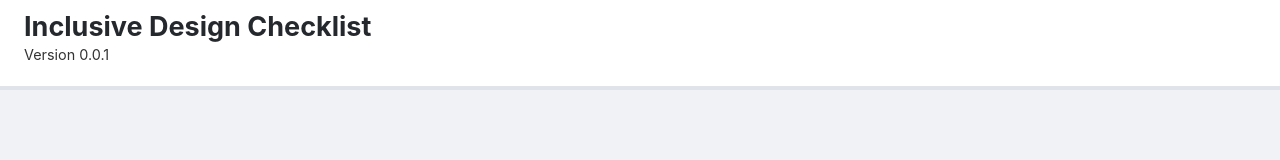
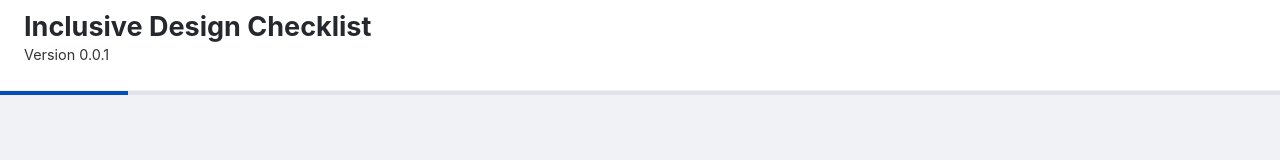
Before and after one commit to tsuiui/inclusive-design-checklist, a Gatsby site: page / in a window 1280 px wide. Shown: the top 160 px of the page. Built offline with nearby package versions, Linux system fonts and the light colour scheme; Gatsby itself is replaced by a stand-in of ours.

Commit message:
Adding progress bar

```diff
--- a/src/components/header.css
+++ b/src/components/header.css
@@ -1,10 +1,11 @@
 .header {
   background-color: #ffffff;
-  border-bottom: 4px solid #e0e4ea;
   height: 90px;
   display: flex;
   flex-direction: column;
+  position: relative;
   padding: 12px 0 12px 24px;
+  box-sizing: border-box;
 }
 
 .header__title {
--- a/src/components/header.js
+++ b/src/components/header.js
@@ -1,15 +1,19 @@
 import React from "react"
 import { Link } from "gatsby"
 import PropTypes from "prop-types"
+import Progress from "./progress"
 import "./header.css"
 
 const Header = ({ siteTitle }) => (
+  <>
     <header className="header">
       <Link className="header__title" to="/">
         <h1>{siteTitle}</h1>
       </Link>
       <p>Version 0.0.1</p>
+      <Progress />
     </header>
+  </>
 )
 
 Header.propTypes = {
--- /dev/null
+++ b/src/components/progress.css
@@ -0,0 +1,19 @@
+.progress {
+  width: 100%;
+  position: absolute;
+  left: 0;
+  bottom: -5px;
+}
+
+.progress[value] {
+  appearance: none;
+  height: 4px;
+}
+
+.progress[value]::-webkit-progress-bar {
+  background: #e0e4ea;
+}
+
+.progress[value]::-webkit-progress-value {
+  background: #004fbd;
+}
--- a/src/components/progress.js
+++ b/src/components/progress.js
@@ -1,7 +1,8 @@
 import React from "react"
+import "./progress.css"
 
 const Progress = ({ progress }) => (
-
+  <progress className="progress" value="10" max="100"></progress>
 )
 
-export default Progress;
+export default Progress
```
Lines whose indentation alone changed are shown as unchanged.
